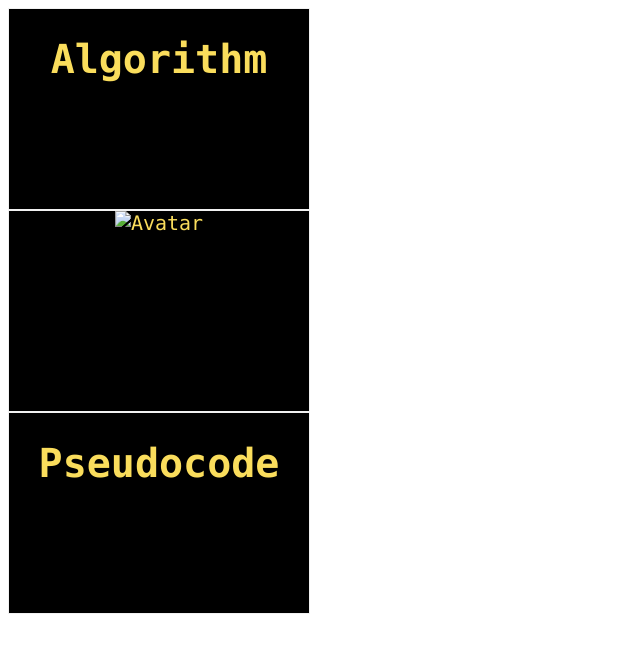
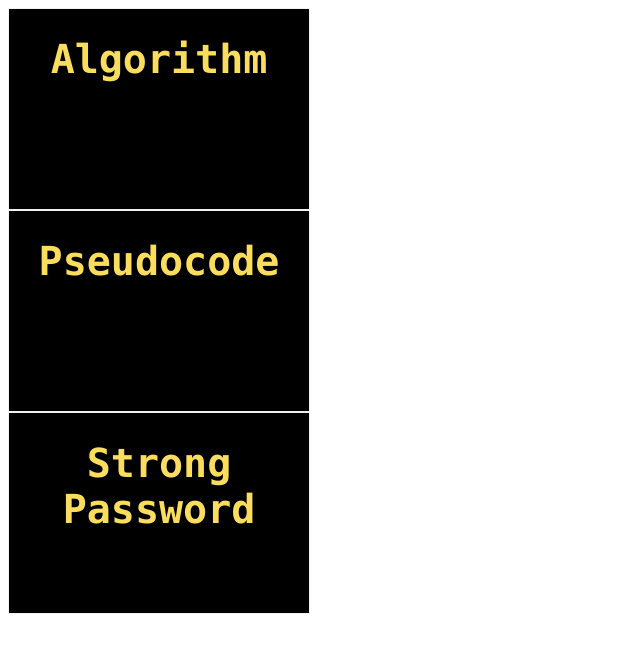
Before and after one commit to lbaerga/apcspVocab, a plain HTML site: page index.html in a window 1280 px wide. Shown: the whole page, without its empty margins (0-640 px from the left). Drawn offline with Linux system fonts and the light colour scheme.

Commit message:
Finished & publishing U1-L1 definitions"

```diff
--- a/index.html
+++ b/index.html
@@ -62,19 +62,7 @@
     </div>
     <div class="flipCardBack">
       <h1>Algorithm</h1>
-      <p>an algorithm is a </p>
-    </div>
-  </div>
-</div>
-<div class="flip-card">
-  <div class="flip-card-inner">
-    <div class="flipCardFront">
-      <img src="img_avatar.png" alt="Avatar" style="width:300px;height:300px;">
-    </div>
-    <div class="flipCardBack">
-      <h1>Algorithm</h1>
-      <p>Architect & Engineer</p>
-      <p>We love that guy</p>
+      <p>A finite set of instructions that accomplish a specific task. <br>Every algorithm can be constructed using combinations of sequencing, selection, and iteration </p>
     </div>
   </div>
 </div>
@@ -85,7 +73,21 @@
     </div>
     <div class="flipCardBack">
       <h1>Pseudocode</h1>
-      <p></p>
+      <p>Notation that looks like a simplified programming language, it's used in the program design stage.</p>
+    </div>
+  </div>
+</div>
+<div class="flip-card">
+  <div class="flip-card-inner">
+    <div class="flipCardFront">
+      <h1>Strong Password</h1>
+    </div>
+    <div class="flipCardBack">
+      <h1>Strong Password</h1>
+      <p>A strong password is hard to guess but easy to remember.
+        <br>
+        Brute force hacking relies on dictionary words and easy-to-guess substitutions in PWs, like @ for the letter "a".
+      </p>
     </div>
   </div>
 </div>
```
